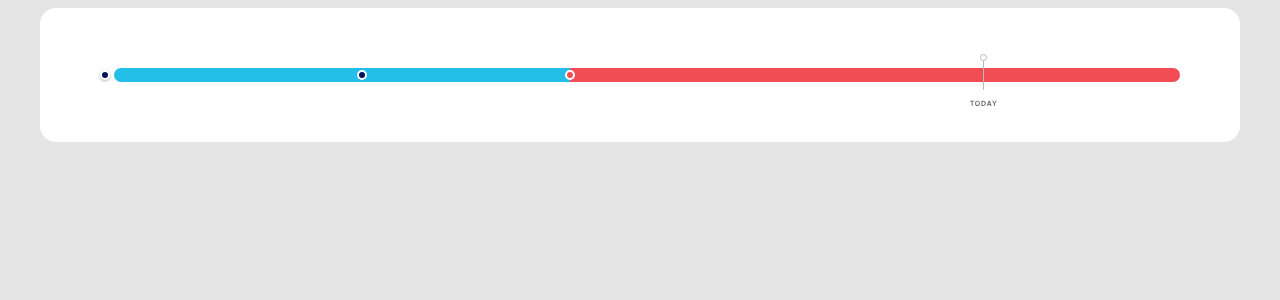
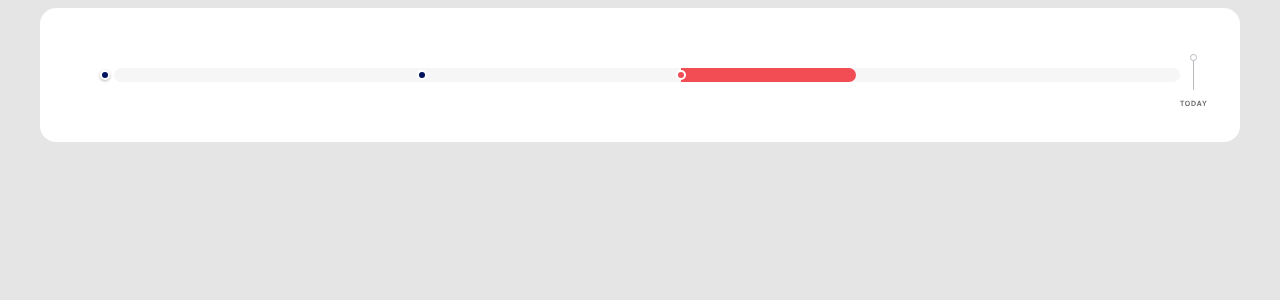
Before and after one commit to egiev/angular2-timeline, an Angular app: page / in a window 1280 px wide. Shown: the top 300 px of the page. Built offline with nearby package versions, Linux system fonts and the light colour scheme.

Commit message:
Optimize timeline

```diff
--- a/src/app/app.component.ts
+++ b/src/app/app.component.ts
@@ -16,19 +16,19 @@ export class AppComponent {
       name: 'Incorporation',
       color: 'blue',
       start_date: '01/01/2021',
-      end_date: '03/23/2021',
+      end_date: '',
     },
     {
       name: 'Gross Assets > $50M',
       color: 'blue',
       start_date: '03/23/2021',
-      end_date: '05/30/2021',
+      end_date: '',
     },
     {
       name: 'Lorem, ipsum dolor sit amet consectetur adipisicing elit.',
       color: 'red',
       start_date: '05/30/2021',
-      end_date: '12/15/2021',
+      end_date: '07/15/2021',
     },
   ];
 }
--- a/src/app/components/timeline/timeline.component.html
+++ b/src/app/components/timeline/timeline.component.html
@@ -13,19 +13,13 @@
           left: i.position,
           width: i.barWidth
         }"
-      ></div>
-    </div>
-
+      >
         <div class="timeline_event_content">
           <div
             [class]="
               'timeline_event_content__item timeline_event_content__item--' +
               i.color
             "
-        *ngFor="let i of data"
-        [ngStyle]="{
-          left: i.position
-        }"
           >
             <div class="timeline_event_content__item__info">
               <p class="date">{{ i.start_date | date: "mediumDate" }}</p>
@@ -33,7 +27,8 @@
             </div>
           </div>
         </div>
-
+      </div>
+    </div>
     <div
       class="timeline_event_today"
       [ngStyle]="{ left: todayDatePosition }"
--- a/src/app/components/timeline/timeline.component.scss
+++ b/src/app/components/timeline/timeline.component.scss
@@ -20,11 +20,26 @@ $gray: gray;
     background: #f6f6f6;
     border-radius: 50px;
     position: relative;
-    overflow: hidden;
 
     & .timeline_event_progress_bar__item {
       position: absolute;
       height: 100%;
+
+      &:nth-child(1) {
+        border-radius: 50px 0px 0px 50px;
+
+        & .timeline_event_content {
+          left: -14px;
+
+          & .timeline_event_content__item {
+            box-shadow: 0px 1px 3px 0px rgba(0, 0, 0, 0.3);
+          }
+        }
+      }
+
+      &:last-child {
+        border-radius: 0px 50px 50px 0px;
+      }
 
       &--blue {
         background: $blue;
@@ -38,31 +53,24 @@ $gray: gray;
         background: $gray;
       }
     }
-  }
 
     & .timeline_event_content {
       display: flex;
       align-items: center;
       height: 100%;
-    width: calc(100% - #{$spacer});
       background: transparent;
       position: absolute;
       top: 0px;
+      left: -5px;
 
       & .timeline_event_content__item {
         position: absolute;
         border-radius: 50px;
         width: $pointer_width;
         height: $pointer_width;
-      margin-left: calc(#{$pointer_width} + #{$pointer_border_width} + 1px);
         border: #{$pointer_border_width} solid $navy;
-
-      &:nth-child(1) {
         background: $navy;
         border-color: #ffffff;
-        margin-left: 0px;
-        box-shadow: 0px 1px 3px 0px rgb(0 0 0 / 30%);
-      }
 
         &--red {
           background: $red;
@@ -111,6 +119,7 @@ $gray: gray;
         }
       }
     }
+  }
 
   & .timeline_event_today {
     position: absolute;
--- a/src/app/components/timeline/timeline.component.ts
+++ b/src/app/components/timeline/timeline.component.ts
@@ -27,14 +27,14 @@ export class TimelineComponent implements OnInit {
   todayDatePosition: string;
 
   minDate: Date;
-  maxDate: Date;
+  maxDate: Date = new Date();
 
   constructor() {}
 
   ngOnInit(): void {
     // Get date range
     this.minDate = this.getMinDate(this.events);
-    this.maxDate = this.getMaxDate(this.events);
+    // this.maxDate = this.getMaxDate(this.events);
 
     // Get position of the todays date marker
     this.todayDatePosition = this.computePosition(new Date());
```
Lines whose indentation alone changed are shown as unchanged.
